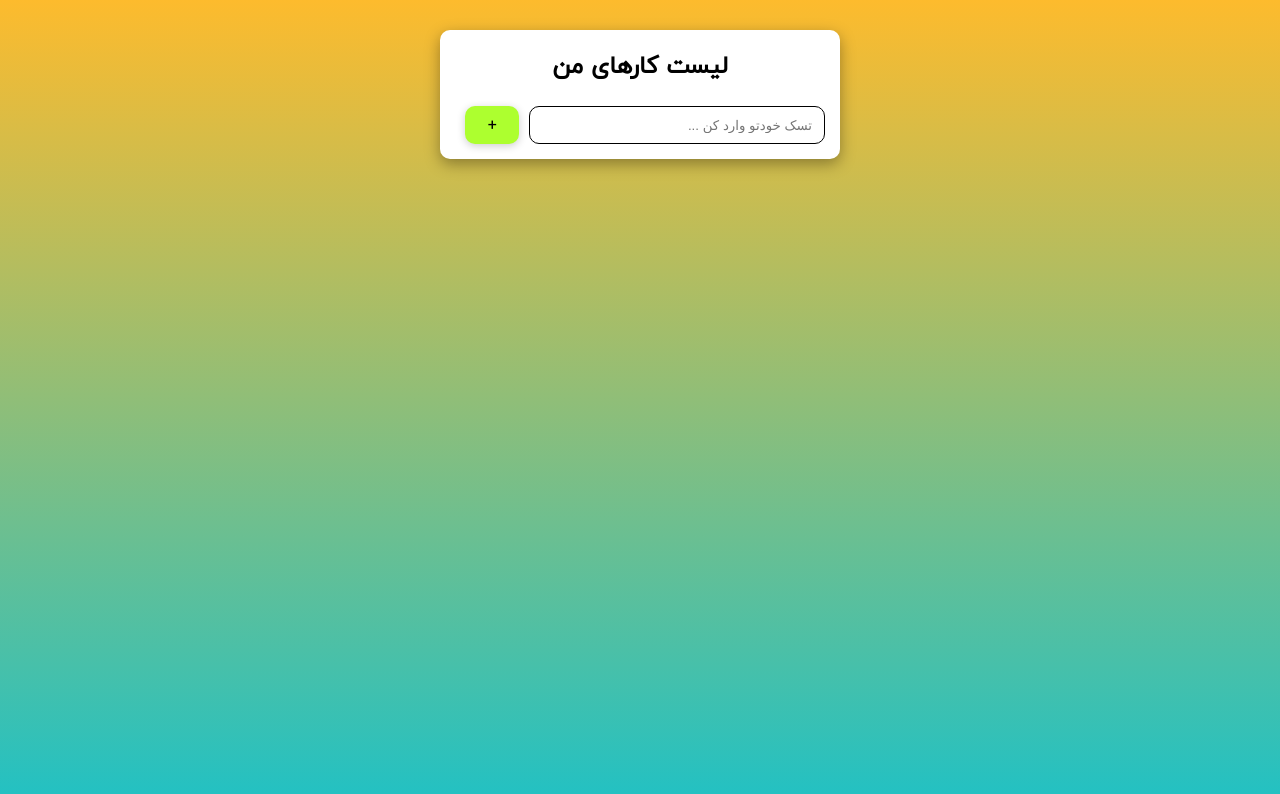
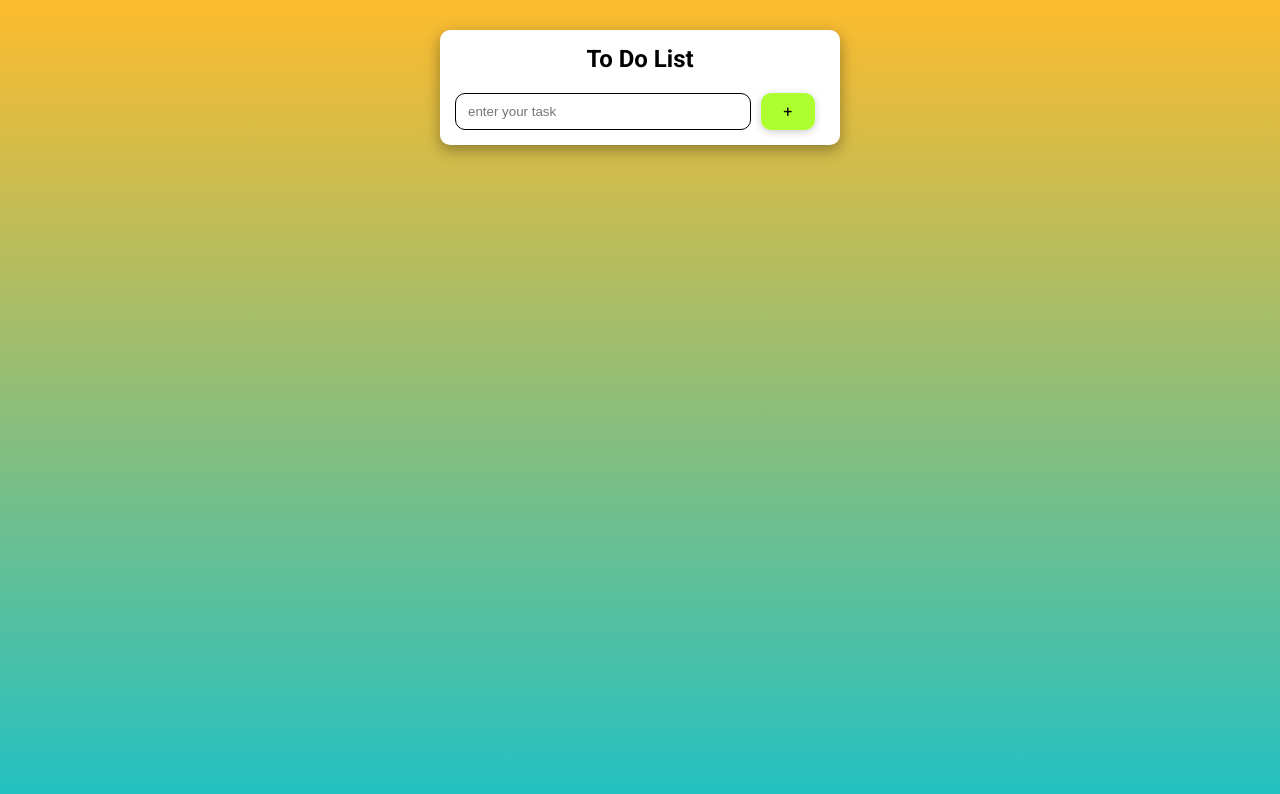
Before and after one commit to Aminbaniamer/ToDo-list, a plain HTML site: page index.html in a window 1280 px wide. Drawn offline with Linux system fonts and the light colour scheme.

Commit message:
change language app

```diff
--- a/index.css
+++ b/index.css
@@ -1,7 +1,5 @@
-@font-face {
-  font-family: "iranYekan";
-  src: url(./asset/fonts/IRANYekanRegular.ttf);
-}
+@import url("https://fonts.googleapis.com/css2?family=Roboto:ital,wght@0,100..900;1,100..900&display=swap");
+
 * {
   box-sizing: border-box;
   margin: 0;
@@ -11,7 +9,7 @@ body {
   display: flex;
   justify-content: center;
   align-items: center;
-  font-family: "iranYekan", sans-serif;
+  font-family: "Roboto", sans-serif;
   background: linear-gradient(
     0deg,
     rgba(34, 193, 195, 1) 0%,
@@ -57,7 +55,7 @@ input {
   box-shadow: rgba(5, 4, 4, 0.2) 0px 2px 8px 0px;
   padding: 5px 12px;
   cursor: pointer;
-  margin-right: 10px;
+  margin-left: 10px;
   border-radius: 10px;
 }
 .list {
--- a/index.html
+++ b/index.html
@@ -1,5 +1,5 @@
 <!DOCTYPE html>
-<html lang="fa" dir="rtl">
+<html lang="en">
   <head>
     <meta charset="UTF-8" />
     <meta name="viewport" content="width=device-width, initial-scale=1.0" />
@@ -9,13 +9,9 @@
   <body>
     <div class="container">
       <div class="ToDolist-box">
-        <h2>لیست کارهای من</h2>
+        <h2>To Do List</h2>
         <div class="search-box">
-          <input
-            type="text"
-            class="input"
-            placeholder="تسک خودتو وارد کن ..."
-          />
+          <input type="text" class="input" placeholder="enter your task" />
           <button class="add-btn">+</button>
         </div>
         <ul class="list"></ul>
--- a/index.js
+++ b/index.js
@@ -15,7 +15,7 @@ function renderItems() {
 
 addBtn.addEventListener("click", () => {
   if (!input.value.trim()) {
-    alert("لطفا فیلد خالی نفرست !");
+    alert("Please enter your Task.");
     return;
   }
   createTask(input.value);
```
